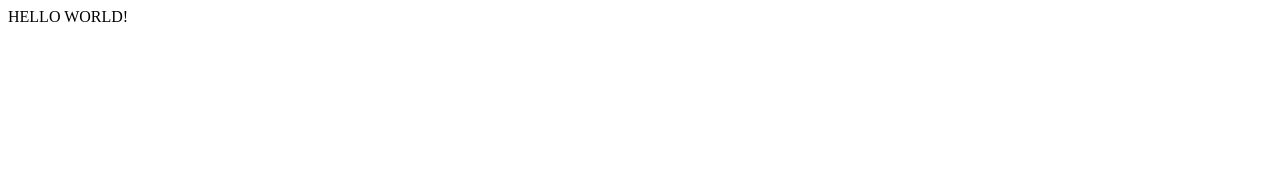
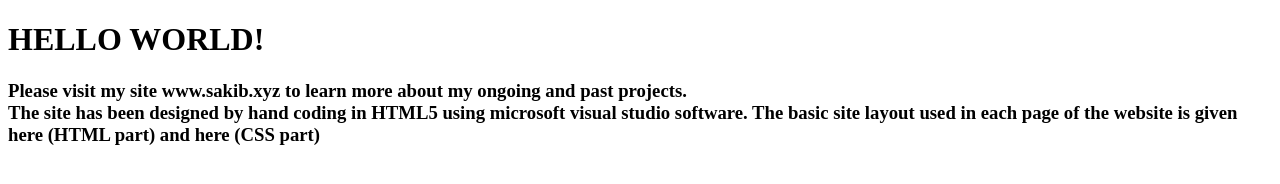
Before and after one commit to najmush/najmush.github.io, a plain HTML site: page index.html in a window 1280 px wide. Drawn offline with Linux system fonts and the light colour scheme.

Commit message:
Update index
added the template file and css links
added link to personal webpage

```diff
--- a/index.html
+++ b/index.html
@@ -5,7 +5,18 @@
     </head>
 
 <body>
-HELLO WORLD!
+    <h1>
+        HELLO WORLD!
+    </h1>
+
+    <h3>
+    Please visit my site <a href"www.sakib.xyz">www.sakib.xyz</a> to learn more about my ongoing and past projects.
+    <br/>
+    The site has been designed by hand coding in HTML5 using microsoft visual studio software. The basic site layout used in each
+    page of the website is given <a href"najmush.github.io/template.html">here (HTML part)</a>
+    and <a href"najmush.github.io/style.css">here (CSS part)</a>
+    </h3>
+
 </body>
 
 </html>
```
